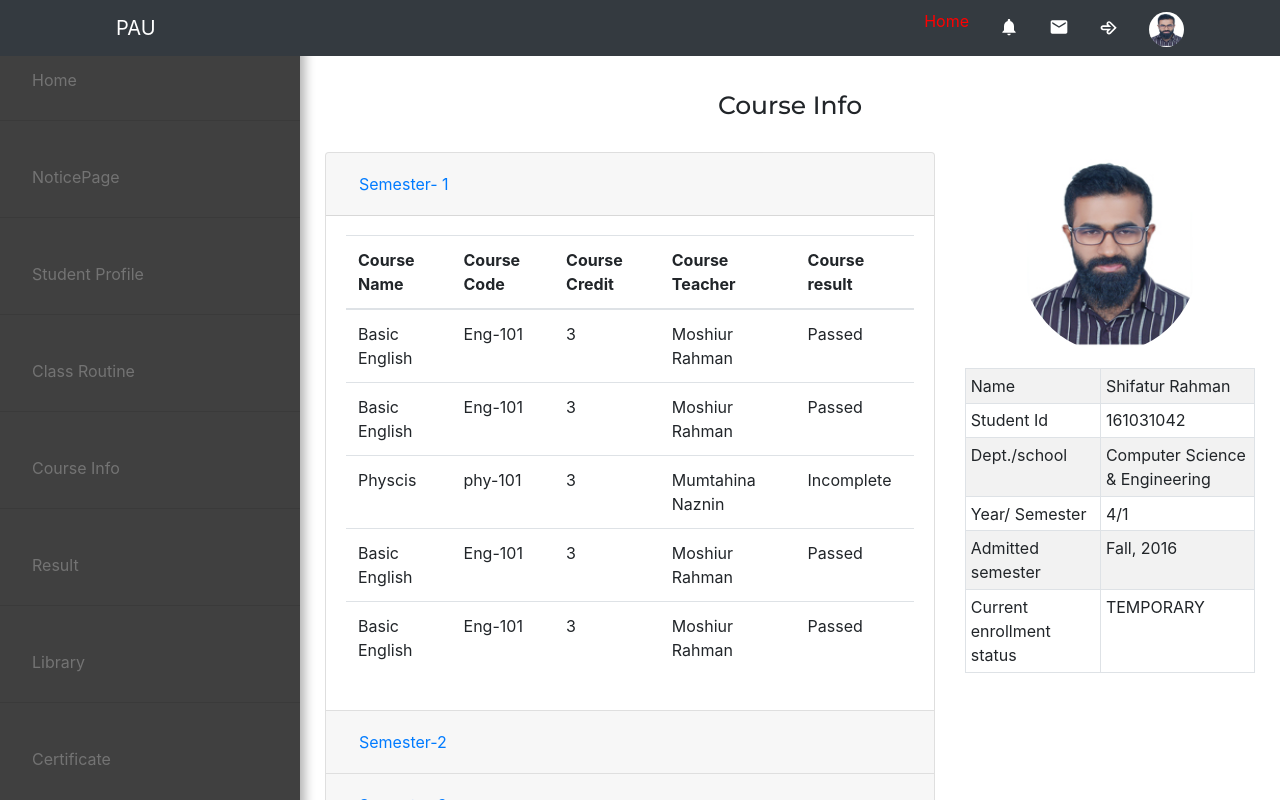
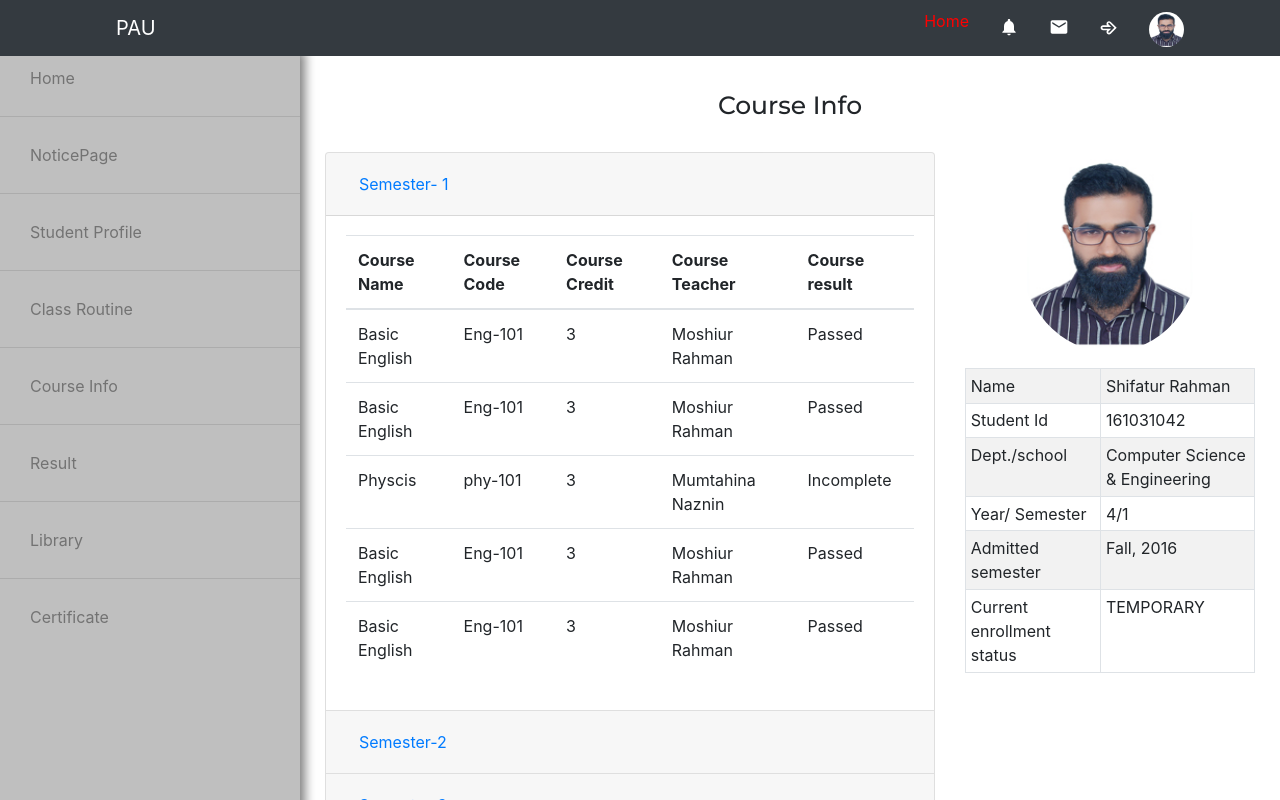
Before and after one commit to Shifatur-Rahman/College-Management-System, a React (Create React App) app: page /CourseInfo in a window 1280 px wide. Shown: the top 800 px of the page. Built offline with nearby package versions, Linux system fonts and the light colour scheme.

Commit message:
Custom.css Updated

```diff
--- a/src/asset/css/custom.css
+++ b/src/asset/css/custom.css
@@ -135,12 +135,15 @@
 
 .sidebarUl {
 
-  background: #404040;
+  background: #bfbfbf;
   top: 0;
   left: 0;
   width: 300px;
   height: 100%;
-  box-shadow: 0 0 10px 5px rgba(0, 0, 0, 0.3);
+  color: #ffffff;
+  box-shadow: 0 0 10px 5px rgba(0, 0, 0, 0.5);
+  margin-top: 1rem;
+  margin-bottom: 0;
 
 }
 
@@ -148,12 +151,14 @@
   display: inline-block;
   align-items: center;
   margin-left: 20px;
-  background: #404040;
+  background: #bfbfbf;
   text-decoration: none;
-  margin-top: 1rem;
+  color: #ffffff;
+  /* margin-top: 1rem; */
   color: #737373 !important;
   transition: color 0.2s;
-  padding: 12px;
+  padding: 10px;
+  margin-bottom: 0;
 
 
 
--- a/src/components/Navigation/Navigation.js
+++ b/src/components/Navigation/Navigation.js
@@ -22,8 +22,8 @@
               PAU
             </Navbar.Brand>
 
-            {/* <Navbar.Toggle aria-controls='responsive-navbar-nav' /> */}
-            {/* <Navbar.Collapse id='responsive-navbar-nav'> */}
+            <Navbar.Toggle aria-controls='responsive-navbar-nav' />
+            <Navbar.Collapse id='responsive-navbar-nav'>
               <Nav className='mr-auto'></Nav>
               <Nav>
                 <NavLink className='homeLi' to='/UserHome'>
@@ -52,7 +52,7 @@
 
                 <img className='nav_img' src={navImg} alt='nav_img' />
               </Nav>
-            {/* </Navbar.Collapse> */}
+            </Navbar.Collapse>
           </Navbar>
         </Container>
       </Fragment>
```
Lines whose indentation alone changed are shown as unchanged.
